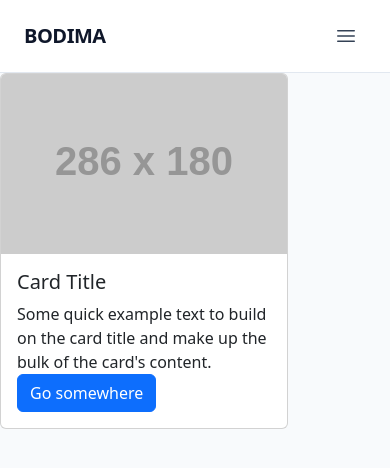
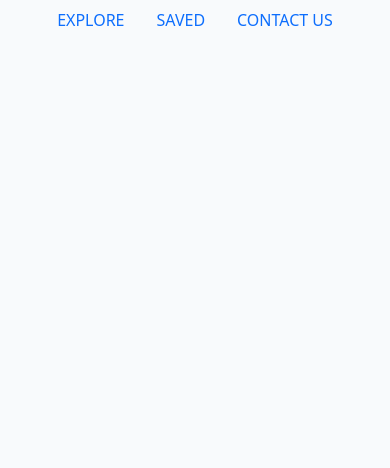
Before and after one commit to xxxGanGxxx/BODIMA, a React (Vite) app: page / in a window 390 px wide. Shown: the top 468 px of the page. Built offline with nearby package versions, Linux system fonts and the light colour scheme.

Commit message:
nav bar changed

```diff
--- a/package.json
+++ b/package.json
@@ -13,8 +13,8 @@
     "@heroicons/react": "^2.2.0",
     "bootstrap": "^5.3.8",
     "react": "^19.1.1",
-    "react-dom": "^19.1.1",
-    "react-bootstrap": "^2.10.10"
+    "react-bootstrap": "^2.10.10",
+    "react-dom": "^19.1.1"
   },
   "devDependencies": {
     "@eslint/js": "^9.35.0",
--- a/src/App.jsx
+++ b/src/App.jsx
@@ -1,11 +1,11 @@
 import NavbarWithSolidBackground from "./components/NavbarWithSolidBackground";
-import Body from "./components/body";
+import 'bootstrap/dist/css/bootstrap.min.css';
+
 
 function App() {
   return (
     <>
       <NavbarWithSolidBackground />
-      <Body />
     </>
   );
 }
--- a/src/components/NavbarWithSolidBackground.jsx
+++ b/src/components/NavbarWithSolidBackground.jsx
@@ -1,92 +1,23 @@
-import { useState, useEffect } from "react";
-import { Bars3Icon, XMarkIcon } from "@heroicons/react/24/outline";
+import Nav from 'react-bootstrap/Nav';
+import 'bootstrap/dist/css/bootstrap.min.css';
 
-const links = [
-  { label: "Home", href: "#home" },
-  { label: "Listings", href: "#listings" },
-  { label: "Pricing", href: "#pricing" },
-  { label: "Contact", href: "#contact" },
-];
 
-export default function NavbarWithSolidBackground() {
-  const [isMenuOpen, setIsMenuOpen] = useState(false);
 
-  useEffect(() => {
-    const closeOnResize = () => {
-      if (window.innerWidth >= 1024) {
-        setIsMenuOpen(false);
-      }
-    };
-
-    window.addEventListener("resize", closeOnResize);
-    return () => window.removeEventListener("resize", closeOnResize);
-  }, []);
-
-  useEffect(() => {
-    if (typeof document === "undefined") {
-      return undefined;
-    }
-
-    document.body.style.overflow = isMenuOpen ? "hidden" : "";
-    return () => {
-      document.body.style.overflow = "";
-    };
-  }, [isMenuOpen]);
-
+function AlignmentExample() {
   return (
-    <header className="sticky top-0 z-20 w-full border-b border-slate-200 bg-white/95 backdrop-blur">
-      <nav className="mx-auto flex max-w-6xl items-center justify-between px-4 py-3 md:px-6 lg:px-8">
-        <a href="/" className="text-xl font-semibold tracking-tight text-slate-900">
-          BODIMA
-        </a>
-
-        <div className="hidden items-center gap-8 text-sm font-medium text-slate-600 lg:flex">
-          {links.map((link) => (
-            <a key={link.label} href={link.href} className="transition-colors hover:text-slate-900">
-              {link.label}
-            </a>
-          ))}
-          <a
-            href="#get-started"
-            className="rounded-full bg-slate-900 px-4 py-2 text-sm font-semibold text-white shadow-sm transition hover:bg-slate-700"
-          >
-            Get Started
-          </a>
-        </div>
-
-        <button
-          type="button"
-          onClick={() => setIsMenuOpen((prev) => !prev)}
-          className="inline-flex items-center justify-center rounded-md p-2 text-slate-700 transition hover:bg-slate-100 focus:outline-none focus-visible:ring focus-visible:ring-slate-400 lg:hidden"
-          aria-label="Toggle menu"
-        >
-          {isMenuOpen ? <XMarkIcon className="h-6 w-6" /> : <Bars3Icon className="h-6 w-6" />}
-        </button>
-      </nav>
-
-      {isMenuOpen && (
-        <div className="lg:hidden">
-          <div className="space-y-4 border-t border-slate-200 bg-white px-4 py-6 text-sm font-medium text-slate-700 md:px-6">
-            {links.map((link) => (
-              <a
-                key={link.label}
-                href={link.href}
-                className="block rounded-md px-2 py-2 transition hover:bg-slate-100 hover:text-slate-900"
-                onClick={() => setIsMenuOpen(false)}
-              >
-                {link.label}
-              </a>
-            ))}
-            <a
-              href="#get-started"
-              className="mt-2 inline-flex w-full items-center justify-center rounded-full bg-slate-900 px-4 py-2 text-sm font-semibold text-white shadow-sm transition hover:bg-slate-700"
-              onClick={() => setIsMenuOpen(false)}
-            >
-              Get Started
-            </a>
-          </div>
-        </div>
-      )}
-    </header>
+    <>
+      <Nav className="justify-content-center" activeKey="/home">
+        <Nav.Item>
+          <Nav.Link href="/home">EXPLORE</Nav.Link>
+        </Nav.Item>
+        <Nav.Item>
+          <Nav.Link eventKey="link-1">SAVED</Nav.Link>
+        </Nav.Item>
+        <Nav.Item>
+          <Nav.Link eventKey="link-2">CONTACT US</Nav.Link>
+        </Nav.Item>
+      </Nav>
+    </>
   );
 }
+export default AlignmentExample;
--- a/src/components/body.jsx
+++ /dev/null
@@ -1,20 +0,0 @@
-import Button from 'react-bootstrap/Button';
-import Card from 'react-bootstrap/Card';
-
-function Body() {
-  return (
-    <Card style={{ width: '18rem' }}>
-      <Card.Img variant="top" src="https://via.placeholder.com/286x180.png?text=Card+Image" alt="Card image" />
-      <Card.Body>
-        <Card.Title>Card Title</Card.Title>
-        <Card.Text>
-          Some quick example text to build on the card title and make up the
-          bulk of the card's content.
-        </Card.Text>
-        <Button variant="primary">Go somewhere</Button>
-      </Card.Body>
-    </Card>
-  );
-}
-
-export default Body;
--- a/src/index.css
+++ b/src/index.css
@@ -1,6 +1,3 @@
-@tailwind base;
-@tailwind components;
-@tailwind utilities;
 
 :root {
   color-scheme: light;
```
